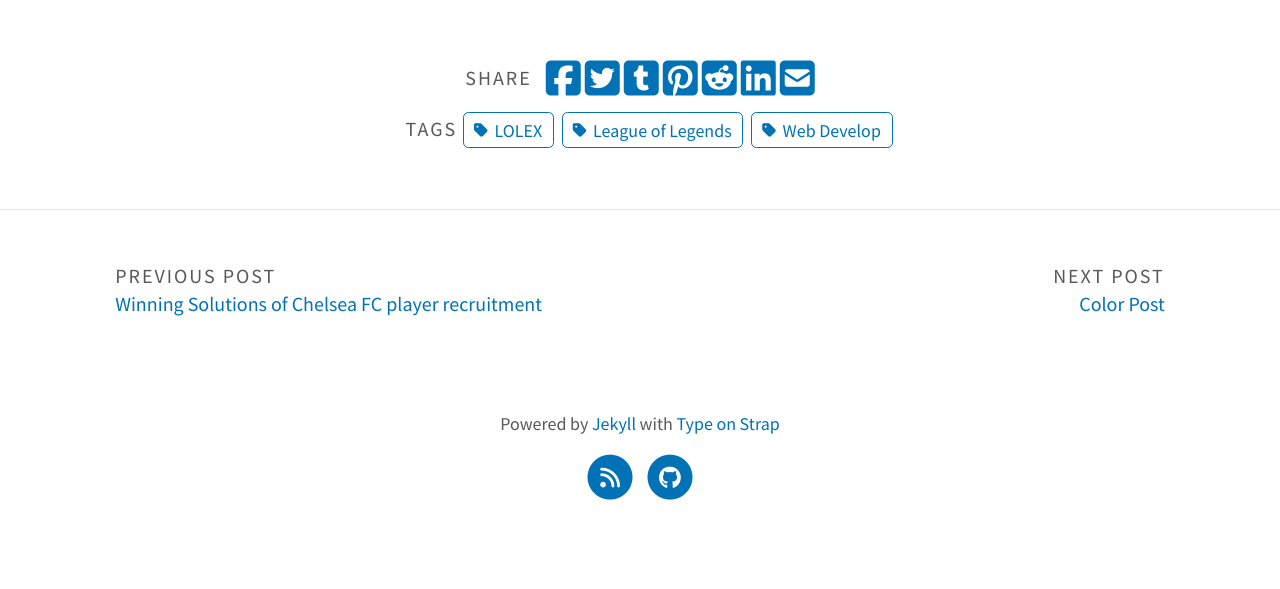
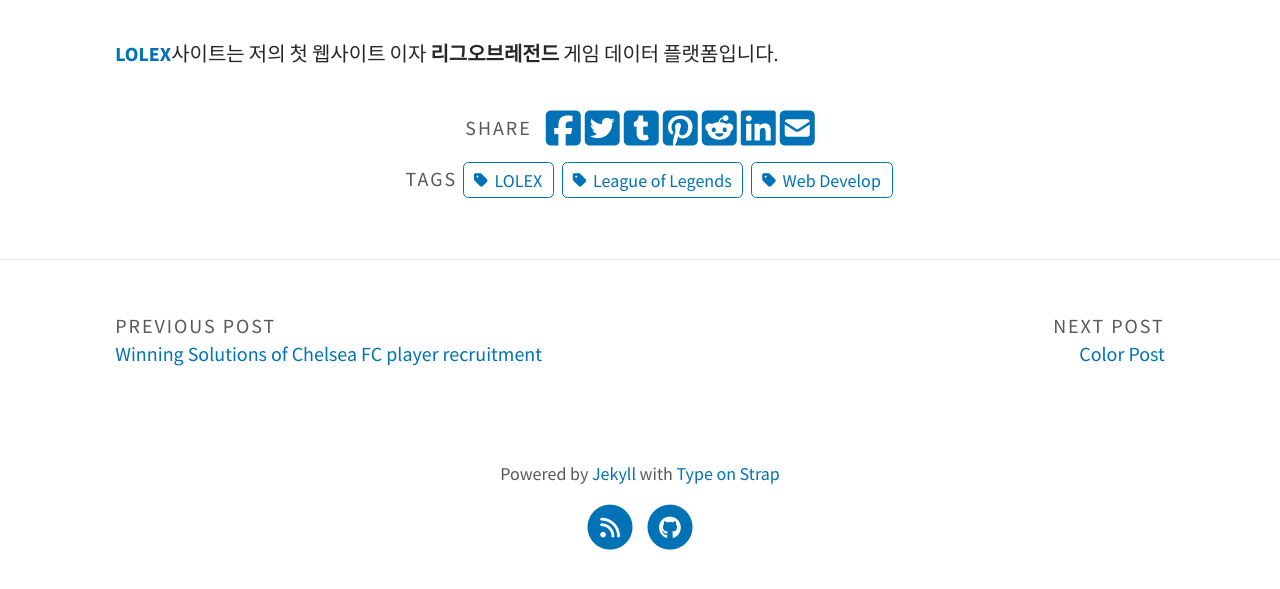
Before and after one commit to KoderWiki/Kontrl-Enter.github.io, a Jekyll site: the page built from _posts/2024-02-15-LOLEX-Release.md, in a window 1280 px wide. Shown: the part 334-923 px from the top of the page. Built offline with Jekyll 4.4.1, drawn with Linux system fonts in a browser that asks for light colours; a script that is not in the unit is left out; before the commit the page ends 900 px from its top, so only the background shows below that.

Commit message:
Update 2024-02-15-LOLEX-Release.md

```diff
--- a/_posts/2024-02-15-LOLEX-Release.md
+++ b/_posts/2024-02-15-LOLEX-Release.md
@@ -6,3 +6,5 @@ feature-img: "assets/img/0.post/2024-02-15/header.png"
 thumbnail: "assets/img/0.post/2024-02-15/header.png"
 categories: LOLEX
 ---
+
+**[LOLEX](http://ko-web.com/lolex)**사이트는 저의 첫 웹사이트 이자 **리그오브레전드** 게임 데이터 플랫폼입니다. <br>
```
